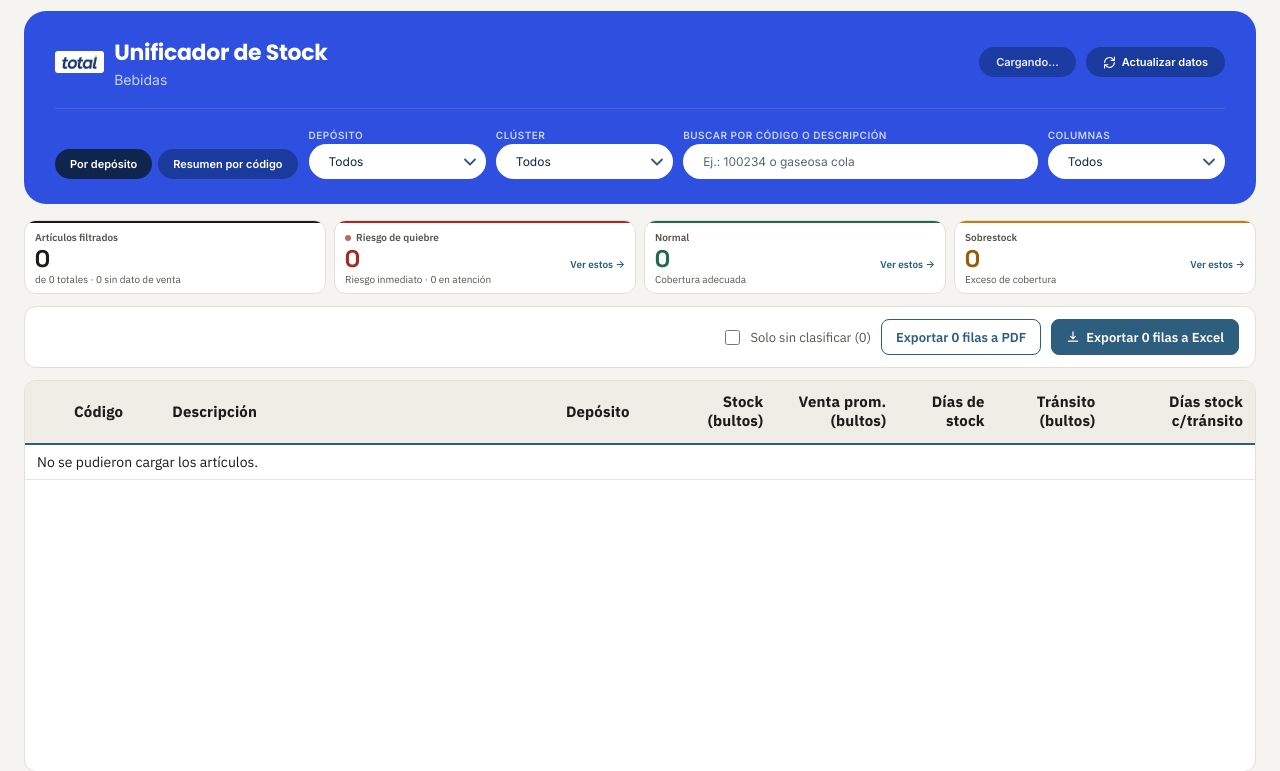
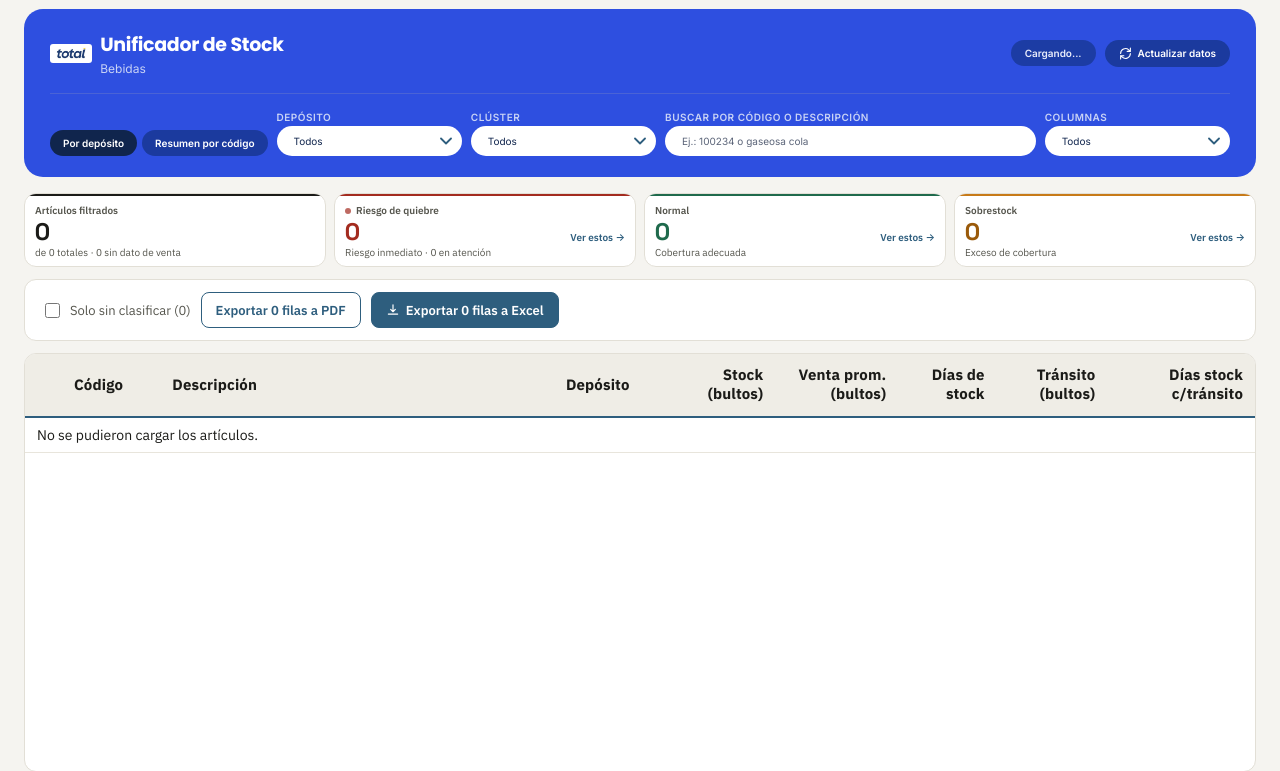
Before and after one commit to n-miranda/proyecto-bebidas, a Flask app: page / in a window 1280 px wide. Shown: the top 771 px of the page. Run offline with Flask 3, Linux system fonts and the light colour scheme.

Commit message:
Corregir alineacion de la barra de acciones y reducir el encabezado otro 15% (solo local)
- .tabla-toolbar-independiente: revierte el justify-content:flex-end que
  quedo del rediseño del encabezado -- ese cambio de alineacion no era
  parte del pedido (solo estetico), y dejaba el checkbox+botones de
  exportar flotando a la derecha con un hueco vacio a la izquierda.
  Vuelve a su alineacion original (izquierda).
- .encabezado-tarjeta y sus hijos: otra reduccion ~15% sobre los valores
  ya reducidos la vez anterior (padding 25px 31px -> 21px 26px, h1 22px
  -> 19px, chips/pills y filtros ajustados en la misma proporcion),
  manteniendo un piso legible en las fuentes mas chicas.

Co-Authored-By: Claude Sonnet 5 <noreply@anthropic.com>

```diff
--- a/src/web/static/estilos.css
+++ b/src/web/static/estilos.css
@@ -114,13 +114,13 @@ body {
   --color-alert: #E0932C;
 
   flex-shrink: 0;
-  margin: 11px 24px 0;
+  margin: 9px 24px 0;
   background: var(--color-brand);
-  border-radius: 22px;
-  padding: 25px 31px;
+  border-radius: 19px;
+  padding: 21px 26px;
   display: flex;
   flex-direction: column;
-  gap: 20px;
+  gap: 17px;
   color: #fff;
 }
 
@@ -128,13 +128,13 @@ body {
   display: flex;
   align-items: center;
   justify-content: space-between;
-  gap: 17px;
+  gap: 14px;
   flex-wrap: wrap;
 }
 
-.encabezado-tarjeta .marca { gap: 10px; }
+.encabezado-tarjeta .marca { gap: 8px; }
 
-.encabezado-tarjeta .marca-icono { height: 22px; }
+.encabezado-tarjeta .marca-icono { height: 19px; }
 
 .encabezado-tarjeta .marca-texto {
   flex-direction: column;
@@ -144,7 +144,7 @@ body {
 
 .encabezado-tarjeta .marca-texto h1 {
   font-family: "Poppins", var(--fuente-display), sans-serif;
-  font-size: 22px;
+  font-size: 19px;
   font-weight: 700;
   color: #fff;
   letter-spacing: -0.3px;
@@ -152,7 +152,7 @@ body {
 
 .encabezado-subtitulo {
   font-family: "Inter", var(--fuente-cuerpo), sans-serif;
-  font-size: 14px;
+  font-size: 12px;
   font-weight: 400;
   color: #C9D3F5;
 }
@@ -160,7 +160,7 @@ body {
 .encabezado-chips {
   display: flex;
   align-items: center;
-  gap: 10px;
+  gap: 9px;
   flex-wrap: wrap;
   font-family: "Inter", var(--fuente-cuerpo), sans-serif;
 }
@@ -168,9 +168,9 @@ body {
 .chip-actualizado {
   background: var(--color-brand-dark);
   border-radius: 100px;
-  padding: 8px 17px;
+  padding: 7px 14px;
   color: #fff;
-  font-size: 11px;
+  font-size: 10px;
   font-weight: 600;
   white-space: nowrap;
 }
@@ -188,8 +188,8 @@ body {
 
 .encabezado-ventana-ventas {
   color: #C9D3F5;
-  font-size: 10px;
-  padding-left: 10px;
+  font-size: 9px;
+  padding-left: 9px;
   border-left: 1px solid rgba(255, 255, 255, 0.25);
   cursor: help;
 }
@@ -199,8 +199,8 @@ body {
 .encabezado-tarjeta .avisos summary {
   background: var(--color-alert);
   color: var(--color-ink);
-  padding: 8px 17px;
-  font-size: 11px;
+  padding: 7px 14px;
+  font-size: 10px;
   font-weight: 600;
   transition: background-color 160ms ease, transform 160ms ease;
 }
@@ -211,9 +211,9 @@ body {
   background: var(--color-brand-dark);
   color: #fff;
   border: none;
-  padding: 8px 17px;
+  padding: 7px 14px;
   font-family: inherit;
-  font-size: 11px;
+  font-size: 10px;
   font-weight: 600;
   transition: background-color 160ms ease, transform 160ms ease;
 }
@@ -230,7 +230,7 @@ body {
 .encabezado-fila-vista-filtros {
   display: flex;
   align-items: flex-end;
-  gap: 11px;
+  gap: 9px;
   flex-wrap: wrap;
 }
 
@@ -242,14 +242,14 @@ body {
   background: none;
   border: none;
   padding: 0;
-  gap: 6px;
+  gap: 5px;
 }
 
 .encabezado-tarjeta .vista-tab {
   background: var(--color-brand-dark);
   color: #fff;
-  padding: 8px 15px;
-  font-size: 11px;
+  padding: 7px 13px;
+  font-size: 10px;
   font-family: "Inter", var(--fuente-cuerpo), sans-serif;
   transition: background-color 160ms ease, transform 160ms ease;
 }
@@ -263,7 +263,7 @@ body {
   background: none;
   border: none;
   padding: 0;
-  gap: 10px;
+  gap: 9px;
   align-items: flex-end;
 }
 
@@ -275,10 +275,10 @@ body {
 .encabezado-tarjeta .filtro input[type="text"],
 .encabezado-tarjeta .multiselect-boton {
   height: auto;
-  padding: 10px 20px;
+  padding: 9px 17px;
   border: none;
   border-radius: 100px;
-  font-size: 12px;
+  font-size: 10px;
   font-family: "Inter", var(--fuente-cuerpo), sans-serif;
   color: var(--color-ink);
   transition: background-color 160ms ease, transform 160ms ease, box-shadow 160ms ease;
@@ -290,7 +290,7 @@ body {
 .encabezado-tarjeta .filtro input[type="text"],
 .encabezado-tarjeta .multiselect-boton { background-color: var(--color-surface); }
 
-.encabezado-tarjeta .multiselect-boton { padding-right: 32px; }
+.encabezado-tarjeta .multiselect-boton { padding-right: 27px; }
 
 .encabezado-tarjeta .filtro input[type="text"]::placeholder { color: var(--color-text-muted); }
 
@@ -904,16 +904,15 @@ body {
    en vez del border-bottom que la separaba de la tabla cuando estaba
    adentro. La pagina /stock-general (standalone, legacy) sigue usando
    .tabla-toolbar tal cual, adentro de su .tabla-card.
-   Desde el rediseño del encabezado (2026-09-23) esta barra ya solo trae
-   las acciones de exportar/"solo sin clasificar" -- el selector de vista
-   se mudo al encabezado -- por eso ahora se alinea a la derecha en vez de
-   repartirse "space-between" contra un primer elemento que ya no esta. */
+   El selector de vista se mudo al encabezado (rediseño 2026-09-23), pero
+   la alineacion de esta barra se dejo como estaba antes de ese rediseño
+   (pedido del usuario, 2026-09-23: el cambio debia ser solo estetico, sin
+   reacomodar donde cae cada bloque). */
 .tabla-toolbar-independiente {
   border-bottom: none;
   background: var(--superficie);
   border: 1px solid var(--gridline);
   border-radius: var(--radio);
-  justify-content: flex-end;
 }
 
 .tabla-toolbar-titulo {
```
